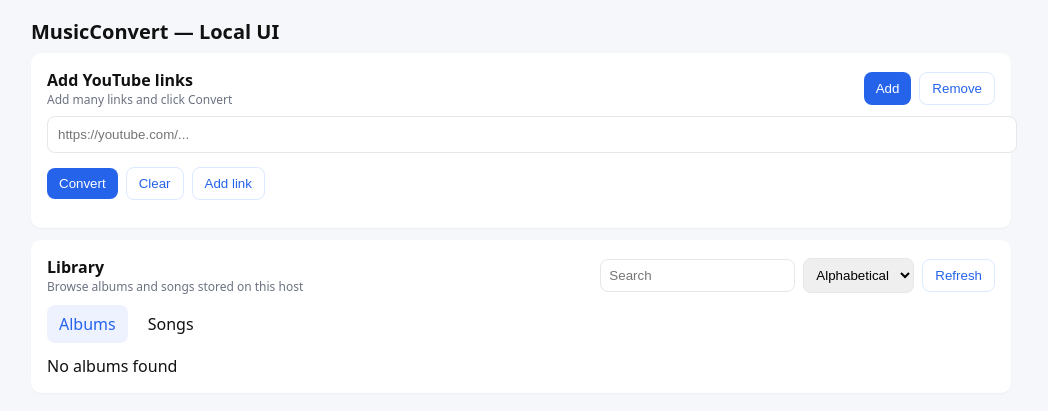
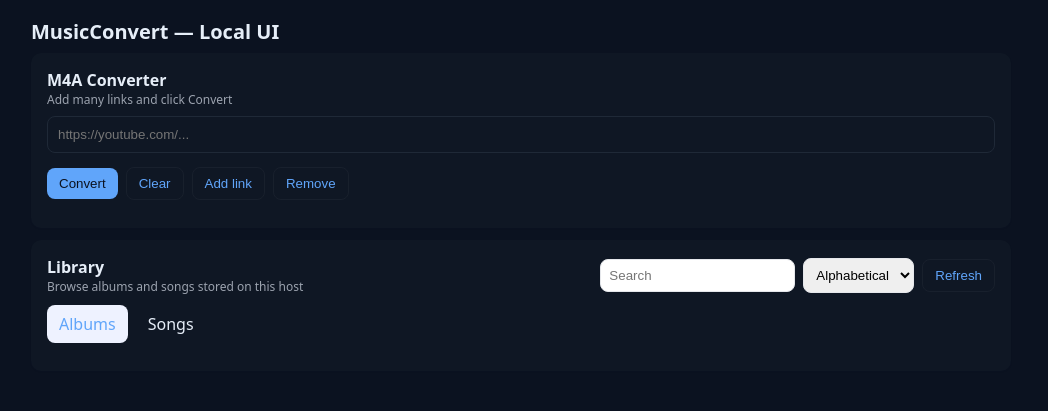
Before and after one commit to tomothy13/MusicConvert, a FastAPI app: page / in a window 1280 px wide. Shown: the top 411 px of the page, without its empty margins (119-1167 px from the left). Run offline with FastAPI, Linux system fonts and the light colour scheme; data that the repository does not hold is empty.

Commit message:
new UI changes

```diff
--- a/main.py
+++ b/main.py
@@ -97,7 +97,6 @@
             # determine target directory to search for new m4a files
             target_dir = album_dir if is_playlist else output_dir
             # find m4a files created/modified during this run
-            import glob, os
             cand = []
             for p in glob.glob(os.path.join(target_dir, '*.m4a')):
                 try:
--- a/templates/index.html
+++ b/templates/index.html
@@ -5,18 +5,22 @@
   <meta name="viewport" content="width=device-width,initial-scale=1" />
   <title>MusicConvert — Local UI</title>
   <style>
-    :root{--bg:#f6f7fb;--card:#fff;--muted:#6b7280;--accent:#2563eb}
-    body{font-family:system-ui, -apple-system, 'Segoe UI', Roboto, sans-serif; background:var(--bg); color:#111; margin:18px}
+    :root{--bg:#0b1220;--card:#0f1724;--muted:#9ca3af;--accent:#60a5fa;--accent-2:#7c3aed}
+    *{box-sizing:border-box}
+    body{font-family:system-ui, -apple-system, 'Segoe UI', Roboto, sans-serif; background:var(--bg); color:#e6eef8; margin:18px}
     .container{max-width:980px;margin:0 auto}
     h1{font-size:20px;margin:0 0 8px}
     .card{background:var(--card);padding:16px;border-radius:10px;box-shadow:0 1px 2px rgba(16,24,40,0.04);margin-bottom:12px}
     .links-area{display:flex;flex-direction:column;gap:8px}
     .links-list{display:flex;flex-direction:column;gap:8px}
-    .link-input{width:100%;padding:10px;border:1px solid #e5e7eb;border-radius:8px}
+    .link-input{width:100%;padding:10px;border:1px solid #1f2937;border-radius:8px;background:transparent;color:inherit}
     .controls{display:flex;gap:8px}
-    button{background:var(--accent);color:#fff;border:none;padding:8px 12px;border-radius:8px;cursor:pointer}
-    button.ghost{background:transparent;color:var(--accent);border:1px solid #dbeafe}
-    #status{white-space:pre-wrap;background:#0f172a;color:#e6eef8;padding:12px;border-radius:8px;height:220px;overflow:auto}
+    button{background:var(--accent);color:#0b1220;border:none;padding:8px 12px;border-radius:8px;cursor:pointer}
+    button.ghost{background:transparent;color:var(--accent);border:1px solid rgba(255,255,255,0.04)}
+    #status{white-space:pre-wrap;background:rgba(15,23,36,0.98);color:#e6eef8;padding:12px;border-radius:8px;height:220px;overflow:auto}
+    /* overlay covering links area while job running */
+    .overlay{position:absolute;inset:0;background:rgba(2,6,23,0.75);display:flex;flex-direction:column;gap:8px;padding:12px;border-radius:10px}
+    .links-card-wrap{position:relative}
     .tabs{display:flex;gap:8px;margin-top:10px}
     .tab{padding:8px 12px;border-radius:8px;background:transparent;cursor:pointer}
     .tab.active{background:#eef2ff;color:var(--accent)}
@@ -35,14 +39,10 @@
   <div class="container">
     <h1>MusicConvert — Local UI</h1>
 
-    <div class="card">
-      <div style="display:flex;justify-content:space-between;align-items:center;margin-bottom:8px">
-        <div><strong>Add YouTube links</strong><div class="small">Add many links and click Convert</div></div>
-        <div class="controls">
-          <button id="addLink">Add</button>
-          <button id="removeLink" class="ghost">Remove</button>
+    <div class="card links-card-wrap">
+        <div style="display:flex;justify-content:space-between;align-items:center;margin-bottom:8px">
+          <div><strong>M4A Converter</strong><div class="small">Add many links and click Convert</div></div>
         </div>
-      </div>
 
         <div class="links-area">
           <div class="links-list" id="linksList">
@@ -52,6 +52,7 @@
             <button id="convertBtn">Convert</button>
             <button id="clearBtn" class="ghost">Clear</button>
             <button id="addLinkInline" class="ghost">Add link</button>
+            <button id="removeLink" class="ghost">Remove</button>
           </div>
         </div>
       <div id="statusArea" style="margin-top:12px">
@@ -145,6 +146,23 @@
   ws.addEventListener('close', ()=>{ jobRunning=false; fetchAlbums(); fetchSongs(); });
 });
 
+// Overlay handling: show overlay covering links area while jobRunning
+function showOverlay(){ const wrap=document.querySelector('.links-card-wrap'); if(!wrap) return; let ov=wrap.querySelector('.overlay'); if(!ov){ ov=document.createElement('div'); ov.className='overlay'; ov.innerHTML = '<div style="flex:1;overflow:auto" id="overlayStatus"></div><div style="display:flex;gap:8px"><button id="dismissOverlay" class="ghost">Dismiss</button></div>'; wrap.appendChild(ov); document.getElementById('dismissOverlay').addEventListener('click', ()=>{ ov.remove(); }); } overlayStatus = document.getElementById('overlayStatus'); overlayStatus.textContent=''; overlayStatus.style.whiteSpace='pre-wrap'; overlayStatus.style.color='inherit'; overlayStatus.style.fontFamily='inherit'; overlayStatus.style.fontSize='13px'; overlayStatus.style.overflow='auto'; overlayStatus.style.flex='1'; wrap.querySelector('.links-area').style.visibility='hidden'; }
+function hideOverlay(){ const wrap=document.querySelector('.links-card-wrap'); if(!wrap) return; const ov=wrap.querySelector('.overlay'); if(ov) ov.remove(); wrap.querySelector('.links-area').style.visibility='visible'; }
+
+// When a job starts, show overlay; update overlay text from status messages
+let overlayStatus=null;
+const origAppend = function(m){ status.textContent += m + '\n'; status.scrollTop = status.scrollHeight; };
+
+function append(m){ status.textContent += m + '\n'; status.scrollTop = status.scrollHeight; if(overlayStatus!==null) overlayStatus.textContent += m + '\n'; }
+
+// override the WebSocket flow to show overlay on start and show dismiss when done
+const origConvertHandler = convertBtn.onclick;
+// wrap existing click handler by listening for jobRunning toggles
+const observerInterval = setInterval(()=>{
+  if(jobRunning){ if(!document.querySelector('.links-card-wrap').querySelector('.overlay')) showOverlay(); }
+}, 200);
+
 // Tabs + refresh
 const tabs = document.querySelectorAll('.tab');
 tabs.forEach(t=> t.addEventListener('click', ()=>{ document.querySelectorAll('.tab').forEach(x=>x.classList.remove('active')); t.classList.add('active'); const tab=t.getAttribute('data-tab'); document.getElementById('albumsView').style.display = tab==='albums'?'grid':'none'; document.getElementById('songsView').style.display = tab==='songs'?'grid':'none'; }));
--- a/web.py
+++ b/web.py
@@ -303,15 +303,9 @@
 @app.post('/api/admin/query')
 async def api_admin_query(request: Request):
     try:
-        # Simple, restricted SQL runner for admins. Requires ADMIN_PASSWORD env var to be set and provided.
-        ADMIN_PASSWORD = os.environ.get('ADMIN_PASSWORD')
-        if not ADMIN_PASSWORD:
-            return {'error': 'admin_disabled'}
+        # Simple, restricted SQL runner for admins. No password required (SELECT-only).
         body = await request.json()
-        pwd = body.get('password')
         query = body.get('query')
-        if pwd != ADMIN_PASSWORD:
-            return {'error': 'unauthorized'}
         if not query or not isinstance(query, str):
             return {'error': 'invalid_query'}
         q = query.strip()
```
Also changed, not shown: 1 other file.
